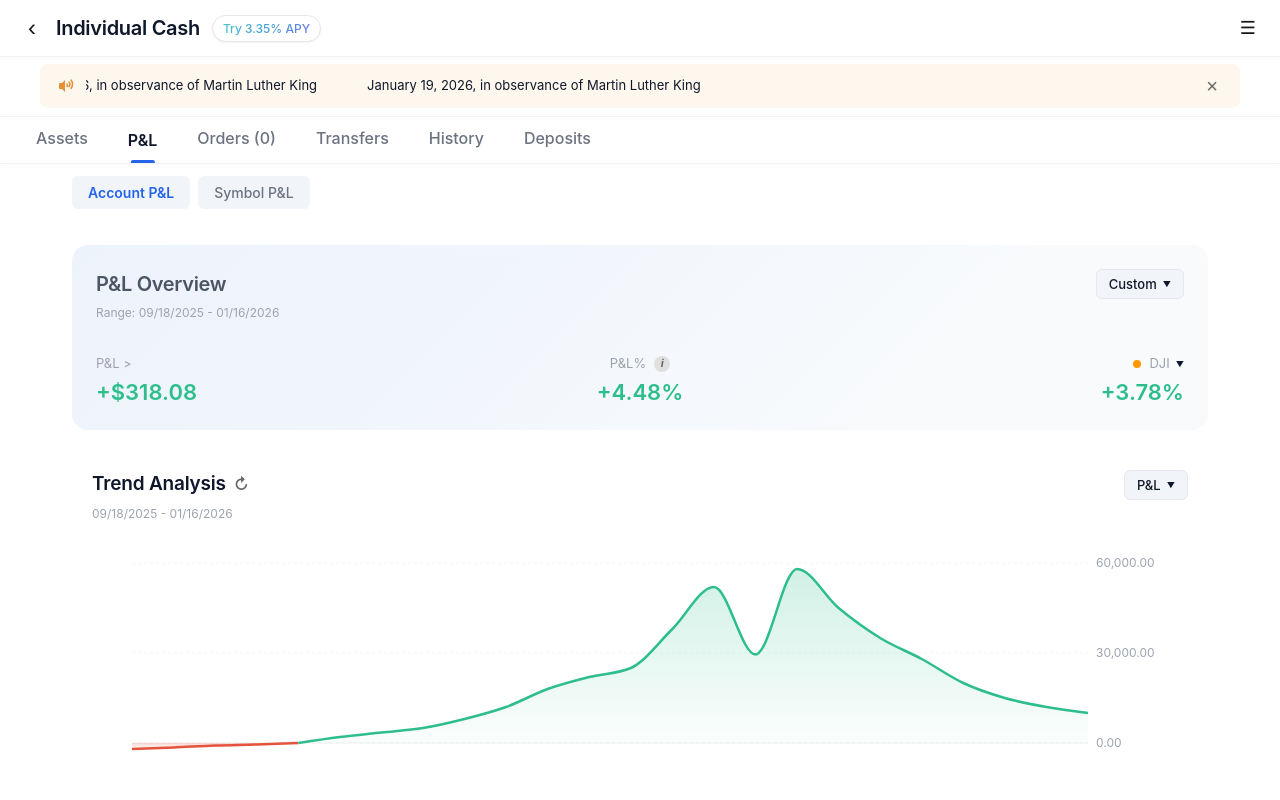
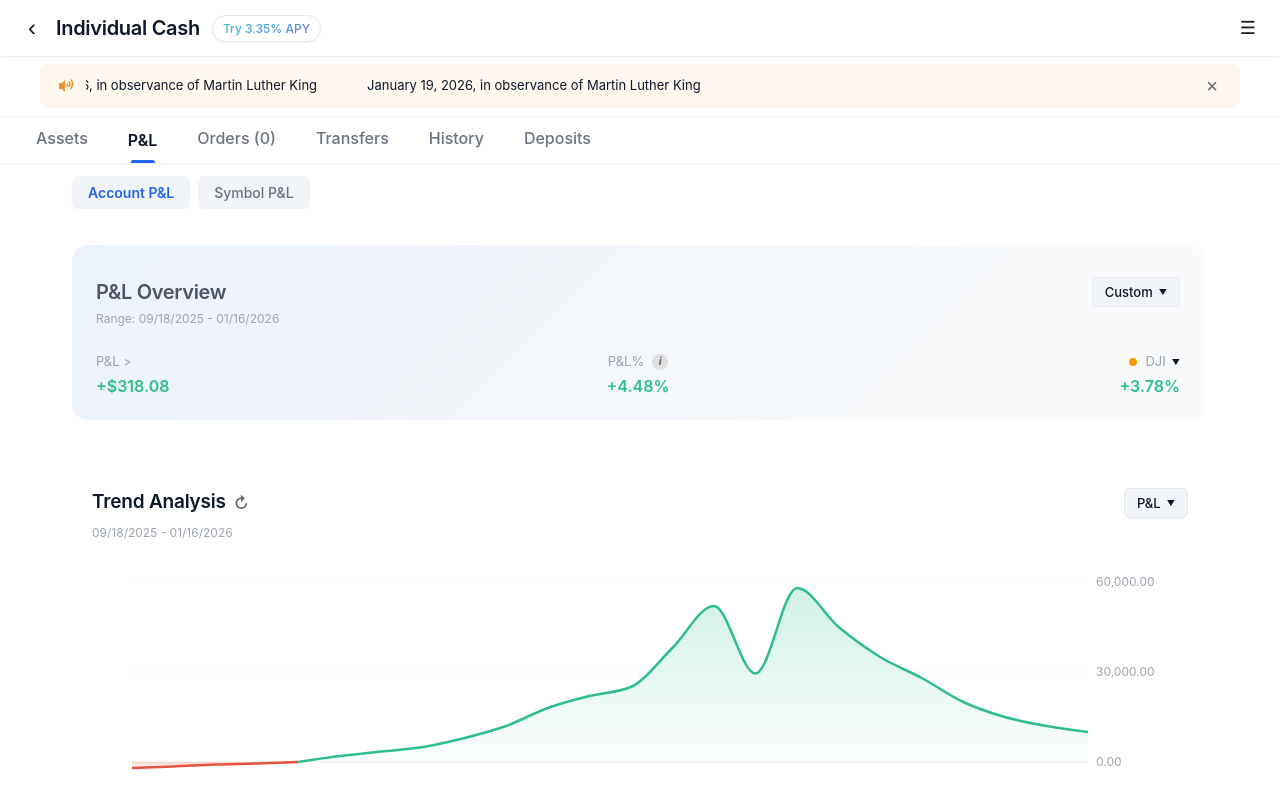
Before and after one commit to avrabyt/webull-pnl-dashboard, a React (Vite) app: page / in a window 1280 px wide. Shown: the top 800 px of the page. Built offline with nearby package versions, Linux system fonts and the light colour scheme.

Commit message:
Update PnLOverview styles for improved layout and typography. Adjusted padding, margin, and gap values for better spacing. Standardized font sizes and weights for metric values to enhance visual consistency.

```diff
--- a/src/components/PnLOverview.css
+++ b/src/components/PnLOverview.css
@@ -8,8 +8,8 @@
     ),
     #F8FAFC;
   border-radius: 16px;
-  padding: 24px 24px;
-  margin: 20px 16px 20px 16px;
+  padding: 32px 24px 24px 24px;
+  margin: 20px 20px 48px 16px;
   box-shadow: none;
   position: relative;
   overflow: visible;
@@ -50,7 +50,7 @@
   min-width: 0;
   display: flex;
   flex-direction: column;
-  gap: 4px;
+  gap: 2px;
 }
 
 .pnl-overview-header .section-title {
@@ -158,8 +158,8 @@
   display: flex;
   flex-direction: row;
   gap: 20px;
-  margin-top: 16px;
-  padding-top: 16px;
+  margin-top: 12px;
+  padding-top: 12px;
   justify-content: space-between;
 }
 
@@ -244,16 +244,16 @@
 
 .metric-value.positive {
   color: #2DBE8C;
-  font-size: 22px;
+  font-size: 16px;
   font-family: -apple-system, BlinkMacSystemFont, 'SF Pro Display', 'Inter', system-ui, sans-serif;
   font-weight: 600;
 }
 
 .metric-value.negative {
   color: #E5533D;
-  font-size: 20px;
+  font-size: 16px;
   font-family: -apple-system, BlinkMacSystemFont, 'SF Pro Display', 'Inter', system-ui, sans-serif;
-  font-weight: 700;
+  font-weight: 600;
 }
 
 @media (max-width: 768px) {
```
